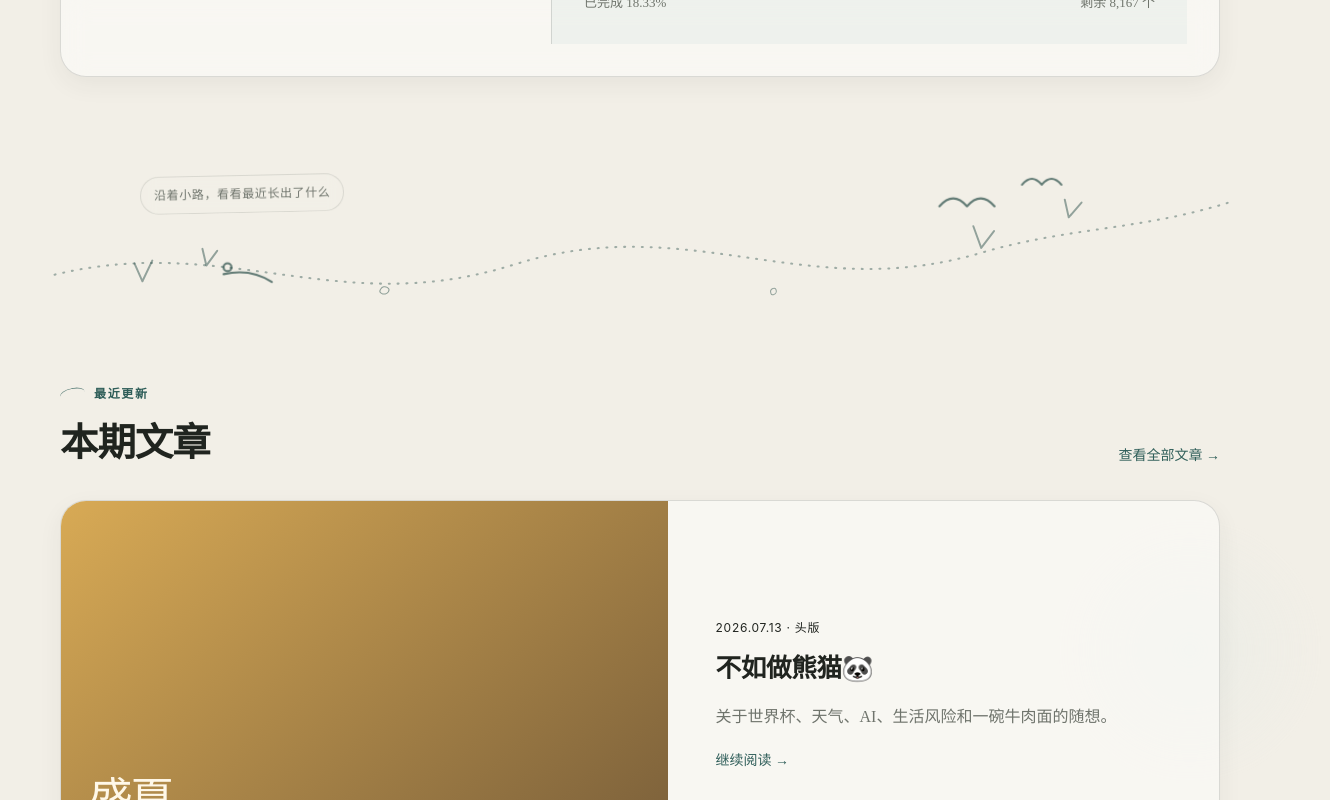
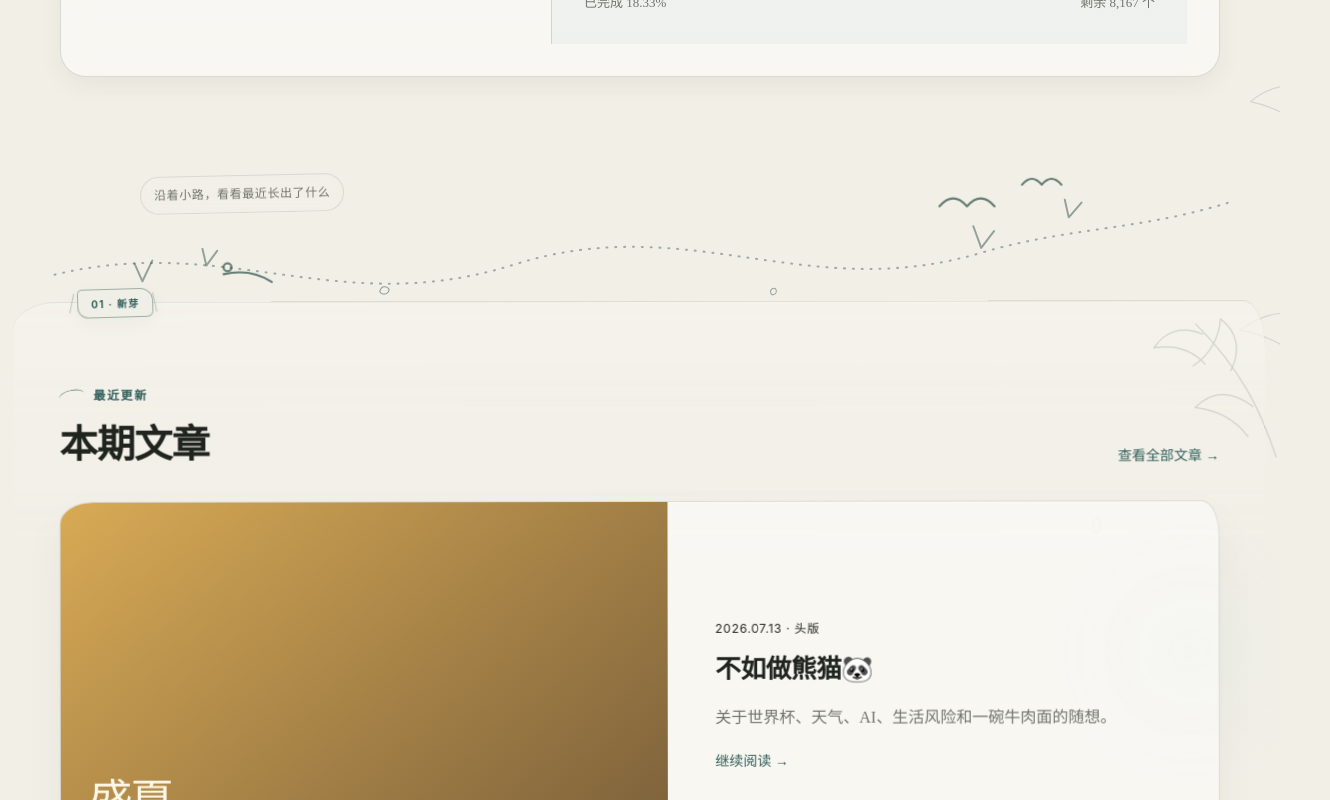
Before and after one commit to BurgCreate/lmn516-v2, a Next.js app: page / in a window 1280 px wide. Shown: the part 1642-2442 px from the top of the page, 1330 px wide, since content can reach past the window. Built offline with nearby package versions, Linux system fonts and the light colour scheme; no server answers.

Commit message:
feat(v3): build the hand-drawn garden skeleton system

```diff
--- a/app/page.tsx
+++ b/app/page.tsx
@@ -7,6 +7,8 @@ import LifeArchive from "@/components/home/LifeArchive";
 import AboutSection from "@/components/home/AboutSection";
 import SiteFooter from "@/components/home/SiteFooter";
 import GardenTrail from "@/components/home/GardenTrail";
+import GardenAtmosphere from "@/components/home/GardenAtmosphere";
+import GardenSectionFrame from "@/components/home/GardenSectionFrame";
 import {
   getPosts,
   getPostById,
@@ -73,6 +75,7 @@ export default async function HomePage() {
   return (
     <main id="top">
       <div className="paper-noise" aria-hidden="true" />
+      <GardenAtmosphere />
 
       <SiteHeader />
 
@@ -91,11 +94,17 @@ export default async function HomePage() {
       />
 
       <GardenTrail variant="bird" label="沿着小路，看看最近长出了什么" />
-      <LatestPosts featured={featured} cards={cards} />
+      <GardenSectionFrame variant="notes" marker="01 · 新芽">
+        <LatestPosts featured={featured} cards={cards} />
+      </GardenSectionFrame>
       <GardenTrail variant="bench" label="在长椅旁，翻一翻生活收藏" />
-      <LifeArchive />
+      <GardenSectionFrame variant="archive" marker="02 · 收藏">
+        <LifeArchive />
+      </GardenSectionFrame>
       <GardenTrail variant="mailbox" label="花园尽头，也欢迎留下你的痕迹" />
-      <AboutSection />
+      <GardenSectionFrame variant="about" marker="03 · 树下">
+        <AboutSection />
+      </GardenSectionFrame>
 
       {latestMoment && (
         <MomentBubble
--- /dev/null
+++ b/components/home/GardenAtmosphere.tsx
@@ -0,0 +1,40 @@
+type GardenAtmosphereProps = {
+  density?: "soft" | "full";
+};
+
+export default function GardenAtmosphere({
+  density = "full",
+}: GardenAtmosphereProps) {
+  return (
+    <div
+      className={`garden-atmosphere garden-atmosphere-${density}`}
+      aria-hidden="true"
+    >
+      <svg className="garden-atmosphere-left" viewBox="0 0 240 900" role="presentation">
+        <path d="M38 930C26 741 66 611 40 438C20 307 48 176 116-18" />
+        <path d="M43 761c49-32 83-34 122-4-44 7-78 30-105 67" />
+        <path d="M45 617c-28-43-29-79-3-111 11 44 32 74 69 97" />
+        <path d="M42 473c43-28 80-28 113-1-43 9-73 32-95 67" />
+        <path d="M60 310c-25-35-25-66-2-94 10 37 30 63 60 82" />
+        <path d="M91 141c39-24 73-21 102 7-39 5-68 23-91 54" />
+        <circle cx="64" cy="542" r="5" />
+        <circle cx="91" cy="239" r="4" />
+      </svg>
+
+      <svg className="garden-atmosphere-right" viewBox="0 0 240 900" role="presentation">
+        <path d="M203 930C216 760 172 613 202 454C226 329 199 168 126-20" />
+        <path d="M197 782c-49-32-83-34-122-4 44 7 78 30 105 67" />
+        <path d="M198 642c29-42 30-78 4-111-11 44-33 75-69 98" />
+        <path d="M201 493c-43-28-80-28-113-1 43 9 73 32 95 67" />
+        <path d="M183 329c25-35 25-66 2-94-10 37-30 63-60 82" />
+        <path d="M149 153c-39-24-73-21-102 7 39 5 68 23 91 54" />
+        <circle cx="176" cy="566" r="5" />
+        <circle cx="148" cy="256" r="4" />
+      </svg>
+
+      <span className="garden-floating-seed seed-one" />
+      <span className="garden-floating-seed seed-two" />
+      <span className="garden-floating-seed seed-three" />
+    </div>
+  );
+}
--- /dev/null
+++ b/components/home/GardenSectionFrame.tsx
@@ -0,0 +1,35 @@
+import type { ReactNode } from "react";
+
+type GardenSectionFrameProps = {
+  children: ReactNode;
+  variant: "notes" | "archive" | "about";
+  marker: string;
+};
+
+export default function GardenSectionFrame({
+  children,
+  variant,
+  marker,
+}: GardenSectionFrameProps) {
+  return (
+    <div className={`garden-section-frame garden-section-frame-${variant}`}>
+      <span className="garden-section-marker">{marker}</span>
+
+      <svg className="garden-corner garden-corner-left" viewBox="0 0 180 180" aria-hidden="true">
+        <path d="M8 171C26 116 50 67 102 15" />
+        <path d="M35 112c25-19 48-19 68 1-27 3-47 14-62 34" />
+        <path d="M61 70c-12-24-8-46 12-61 2 24 13 42 32 55" />
+        <path d="M94 27c24-10 44-4 57 16-24-4-44 2-60 19" />
+      </svg>
+
+      <svg className="garden-corner garden-corner-right" viewBox="0 0 180 180" aria-hidden="true">
+        <path d="M172 171C154 116 130 67 78 15" />
+        <path d="M145 112c-25-19-48-19-68 1 27 3 47 14 62 34" />
+        <path d="M119 70c12-24 8-46-12-61-2 24-13 42-32 55" />
+        <path d="M86 27c-24-10-44-4-57 16 24-4 44 2 60 19" />
+      </svg>
+
+      {children}
+    </div>
+  );
+}
--- a/styles/03-home.css
+++ b/styles/03-home.css
@@ -1704,3 +1704,245 @@
     animation: none;
   }
 }
+
+/* ==========================
+   14. V3.0 花园骨骼系统
+   插画不再贴在页面上，而是成为页面边界、层级与分区的一部分
+========================== */
+
+main#top {
+  position: relative;
+  isolation: isolate;
+  overflow: clip;
+}
+
+.garden-atmosphere {
+  position: absolute;
+  z-index: -1;
+  inset: 0;
+  overflow: hidden;
+  pointer-events: none;
+  color: color-mix(in srgb, var(--accent) 58%, var(--muted));
+}
+
+.garden-atmosphere svg {
+  position: absolute;
+  width: clamp(112px, 15vw, 220px);
+  height: 900px;
+  fill: none;
+  stroke: currentColor;
+  stroke-width: 1.35;
+  stroke-linecap: round;
+  stroke-linejoin: round;
+  opacity: 0.18;
+}
+
+.garden-atmosphere-left {
+  top: 680px;
+  left: max(-92px, calc(50% - 780px));
+}
+
+.garden-atmosphere-right {
+  top: 1260px;
+  right: max(-92px, calc(50% - 780px));
+}
+
+.garden-floating-seed {
+  position: absolute;
+  width: 9px;
+  height: 15px;
+  border: 1.2px solid currentColor;
+  border-radius: 80% 20% 70% 30%;
+  opacity: 0.22;
+}
+
+.seed-one { top: 1120px; left: 12%; transform: rotate(28deg); }
+.seed-two { top: 2160px; right: 14%; transform: rotate(-18deg); }
+.seed-three { top: 3060px; left: 19%; transform: rotate(52deg); }
+
+.garden-section-frame {
+  position: relative;
+  width: min(calc(100% - 28px), 1260px);
+  margin: 0 auto;
+  border-top: 1px solid color-mix(in srgb, var(--line) 64%, transparent);
+  border-bottom: 1px solid color-mix(in srgb, var(--line) 42%, transparent);
+  border-radius: 44px 22px 50px 26px / 28px 48px 26px 46px;
+  background:
+    linear-gradient(180deg, color-mix(in srgb, var(--paper) 42%, transparent), transparent 22%),
+    color-mix(in srgb, var(--bg) 72%, transparent);
+}
+
+.garden-section-frame-notes {
+  transform: rotate(-0.08deg);
+}
+
+.garden-section-frame-archive {
+  transform: rotate(0.08deg);
+  border-radius: 24px 54px 28px 48px / 50px 26px 46px 24px;
+}
+
+.garden-section-frame-about {
+  transform: rotate(-0.04deg);
+  border-radius: 54px 28px 42px 22px / 24px 50px 28px 46px;
+}
+
+.garden-section-frame > section {
+  position: relative;
+  z-index: 2;
+}
+
+.garden-section-marker {
+  position: absolute;
+  z-index: 4;
+  top: -14px;
+  left: clamp(26px, 5vw, 74px);
+  display: inline-flex;
+  align-items: center;
+  min-height: 28px;
+  padding: 5px 13px 4px;
+  border: 1px solid color-mix(in srgb, var(--accent) 32%, var(--line));
+  border-radius: 5px 13px 6px 11px;
+  background: color-mix(in srgb, var(--bg) 92%, var(--accent-soft));
+  color: var(--accent);
+  font-family: var(--font-sans);
+  font-size: 10px;
+  font-weight: 700;
+  letter-spacing: 0.13em;
+  transform: rotate(-1.6deg);
+  box-shadow: 0 5px 20px rgba(35, 49, 39, 0.04);
+}
+
+.garden-section-marker::before,
+.garden-section-marker::after {
+  content: "";
+  position: absolute;
+  top: 3px;
+  width: 5px;
+  height: 20px;
+  border-left: 1px solid color-mix(in srgb, var(--accent) 48%, transparent);
+  opacity: 0.6;
+}
+
+.garden-section-marker::before { left: -7px; transform: rotate(13deg); }
+.garden-section-marker::after { right: -7px; transform: rotate(-11deg); }
+
+.garden-corner {
+  position: absolute;
+  z-index: 1;
+  width: clamp(92px, 12vw, 158px);
+  height: auto;
+  fill: none;
+  stroke: color-mix(in srgb, var(--accent) 62%, var(--muted));
+  stroke-width: 1.4;
+  stroke-linecap: round;
+  stroke-linejoin: round;
+  opacity: 0.22;
+  pointer-events: none;
+}
+
+.garden-corner-left {
+  left: -20px;
+  bottom: 4px;
+}
+
+.garden-corner-right {
+  top: 10px;
+  right: -18px;
+}
+
+.garden-section-frame-archive .garden-corner-left {
+  bottom: auto;
+  top: 18px;
+  transform: rotate(8deg);
+}
+
+.garden-section-frame-archive .garden-corner-right {
+  top: auto;
+  bottom: 0;
+  transform: rotate(-7deg);
+}
+
+.garden-section-frame-about .garden-corner-left {
+  transform: scale(0.82) rotate(-4deg);
+  transform-origin: bottom left;
+}
+
+/* 卡片边界也进入手作系统，避免标准化圆角破坏花园气质 */
+.garden-section-frame .post-card,
+.garden-section-frame .archive-card,
+.garden-section-frame .about-card {
+  border-color: color-mix(in srgb, var(--line) 76%, var(--accent-soft));
+  box-shadow: 0 18px 44px rgba(38, 46, 39, 0.045);
+}
+
+.garden-section-frame .featured-post {
+  border-radius: 34px 18px 30px 22px / 22px 34px 20px 30px;
+}
+
+.garden-section-frame .post-grid .post-card:nth-child(1) {
+  border-radius: 18px 30px 20px 28px / 30px 18px 28px 20px;
+}
+
+.garden-section-frame .post-grid .post-card:nth-child(2) {
+  border-radius: 30px 18px 28px 20px / 18px 30px 20px 28px;
+}
+
+.garden-section-frame .post-grid .post-card:nth-child(3) {
+  border-radius: 22px 30px 18px 28px / 30px 22px 28px 18px;
+}
+
+.garden-section-frame .archive-card::after {
+  content: "";
+  position: absolute;
+  right: 18px;
+  top: 16px;
+  width: 16px;
+  height: 8px;
+  border-top: 1.3px solid color-mix(in srgb, var(--accent) 64%, transparent);
+  border-radius: 50%;
+  transform: rotate(-18deg);
+  opacity: 0.48;
+}
+
+.garden-section-frame .about-card {
+  border-radius: 42px 20px 38px 26px / 24px 46px 22px 40px;
+  background:
+    radial-gradient(circle at 86% 22%, color-mix(in srgb, var(--accent-soft) 58%, transparent), transparent 22%),
+    var(--paper);
+}
+
+@media (max-width: 720px) {
+  .garden-atmosphere svg {
+    width: 126px;
+    opacity: 0.12;
+  }
+
+  .garden-atmosphere-left { left: -76px; }
+  .garden-atmosphere-right { right: -78px; }
+
+  .garden-section-frame {
+    width: calc(100% - 16px);
+    border-radius: 28px 16px 30px 18px / 18px 30px 16px 28px;
+  }
+
+  .garden-section-marker {
+    top: -12px;
+    left: 22px;
+  }
+
+  .garden-corner {
+    width: 88px;
+    opacity: 0.16;
+  }
+
+  .garden-corner-left { left: -28px; }
+  .garden-corner-right { right: -28px; }
+}
+
+@media (prefers-reduced-motion: reduce) {
+  .garden-section-frame-notes,
+  .garden-section-frame-archive,
+  .garden-section-frame-about {
+    transform: none;
+  }
+}
```
